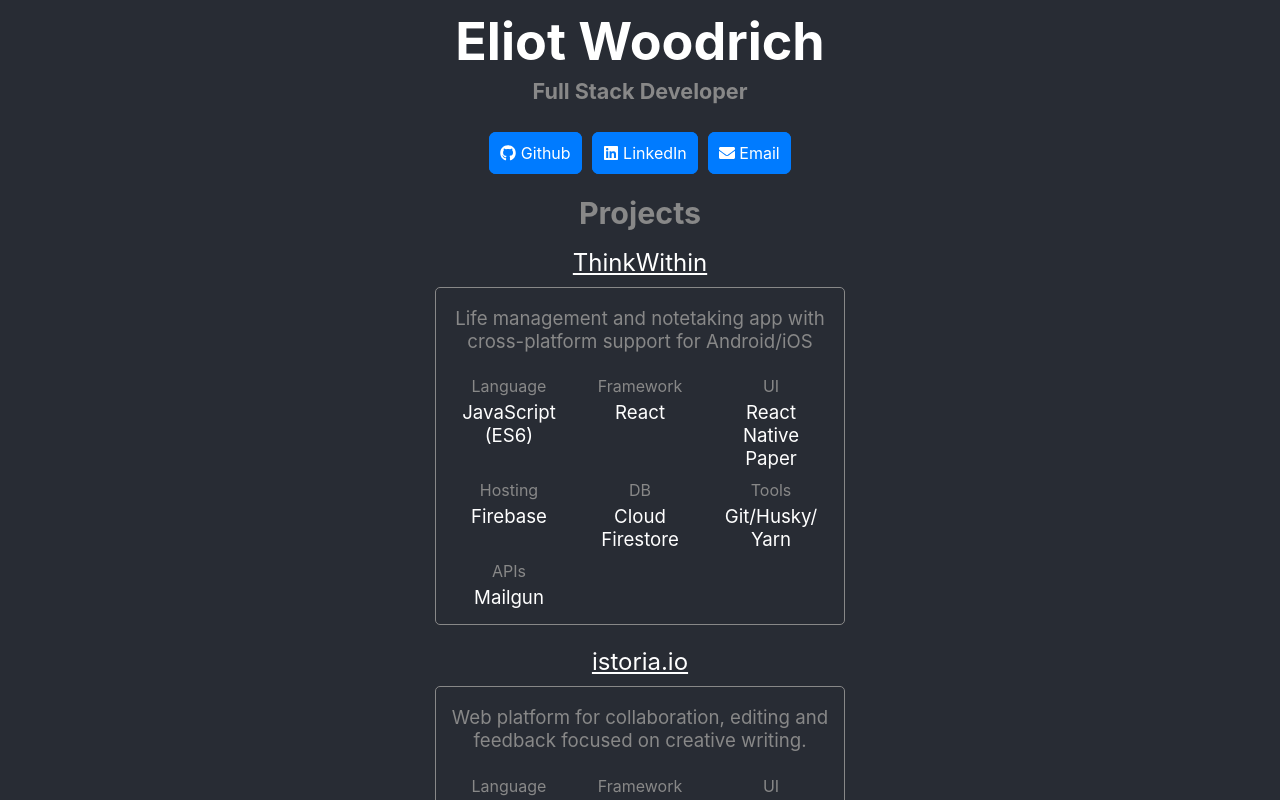
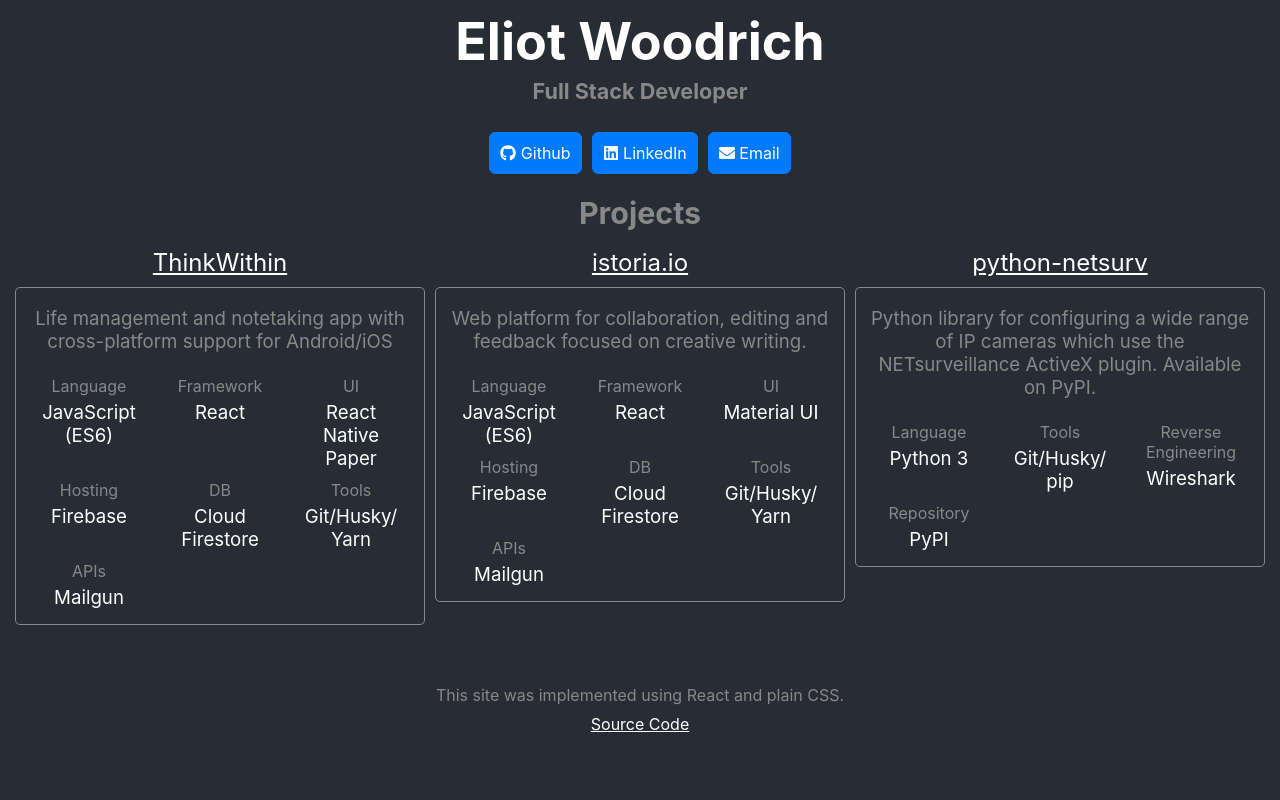
Before and after one commit to ekwoodrich/ekwoodrich.com, a React (Create React App) app: page / in a window 1280 px wide. Shown: the top 800 px of the page. Built offline with nearby package versions, Linux system fonts and the light colour scheme.

Commit message:
Use flexbox for project listing to better use screen space.

```diff
--- a/src/App.css
+++ b/src/App.css
@@ -101,6 +101,10 @@
   padding: 0;
   font-size: 18pt;
 }
+.projectBox {
+  display: flex;
+  flex-wrap: wrap;
+}
 .projectTechBox {
   align-content: space-between;
   display: flex;
--- a/src/screens/ProjectsScreen.js
+++ b/src/screens/ProjectsScreen.js
@@ -5,6 +5,8 @@
   return (
     <div>
       <h3 className="projectsHeading">Projects</h3>
+
+      <div className="projectBox">
         <ProjectItem
           name="ThinkWithin"
           description="Life management and notetaking app with cross-platform support for Android/iOS "
@@ -41,9 +43,11 @@
           techList={[
             ['Language', 'Python 3'],
             ['Tools', 'Git/Husky/ pip'],
-          ['Reverse Engineering', 'Wireshark']
+            ['Reverse Engineering', 'Wireshark'],
+            ['Repository', 'PyPI']
           ]}
         />
+      </div>
     </div>
   );
 }
```
Lines whose indentation alone changed are shown as unchanged.
